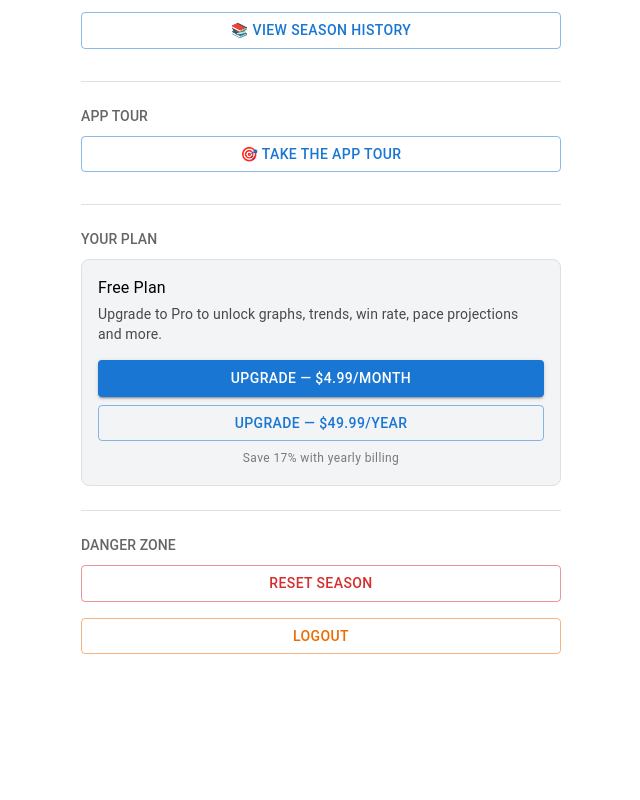
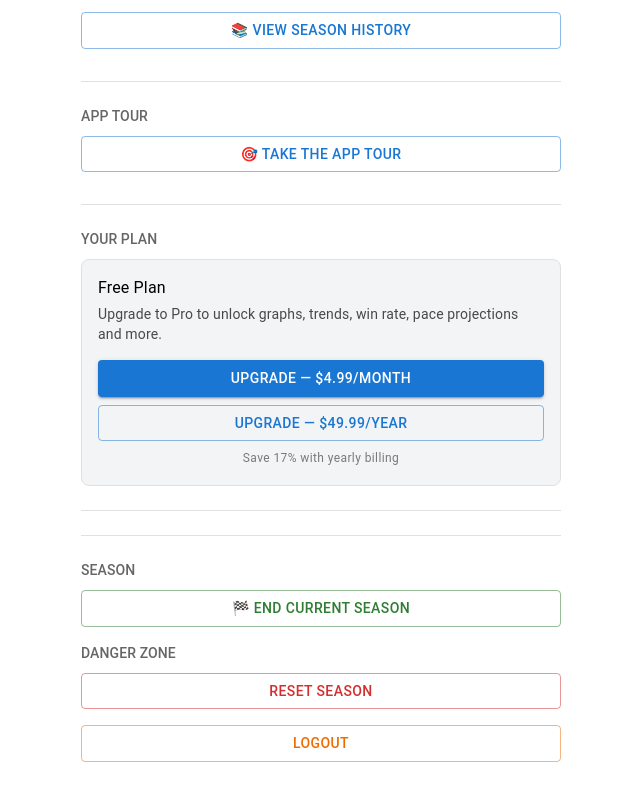
Before and after one commit to KodyKam/salespacer, a React (Vite) app in the folder client/: page /settings in a window 1280 px wide. Shown: the part 612-1412 px from the top of the page, without its empty margins (319-959 px from the left). Before the commit the page ends 1354 px from the top, so only its background shows below. Built offline with nearby package versions, Linux system fonts and the light colour scheme; no server answers; sample sign-in values are in the browser's storage.

Commit message:
feat: manual end season button in settings

```diff
--- a/client/src/pages/Settings.jsx
+++ b/client/src/pages/Settings.jsx
@@ -197,6 +197,28 @@ const Settings = () => {
       )}
 
       <Divider sx={{ my: 3 }} />
+      <Divider sx={{ my: 3 }} />
+
+<Typography variant="subtitle2" sx={{ mb: 1, opacity: 0.6 }}>SEASON</Typography>
+
+<Button
+  fullWidth
+  color="success"
+  variant="outlined"
+  sx={{ mb: 2 }}
+  onClick={async () => {
+    if (confirm("Are you ready to end this season? You'll see a full summary before starting a new one.")) {
+      try {
+        const res = await axios.post("/season/end")
+        navigate("/season-complete", { state: { stats: res.data } })
+      } catch (err) {
+        alert(err?.response?.data?.message || "Failed to end season")
+      }
+    }
+  }}
+>
+  🏁 End Current Season
+</Button>
 
       <Typography variant="subtitle2" sx={{ mb: 1, opacity: 0.6 }}>DANGER ZONE</Typography>
 
```
